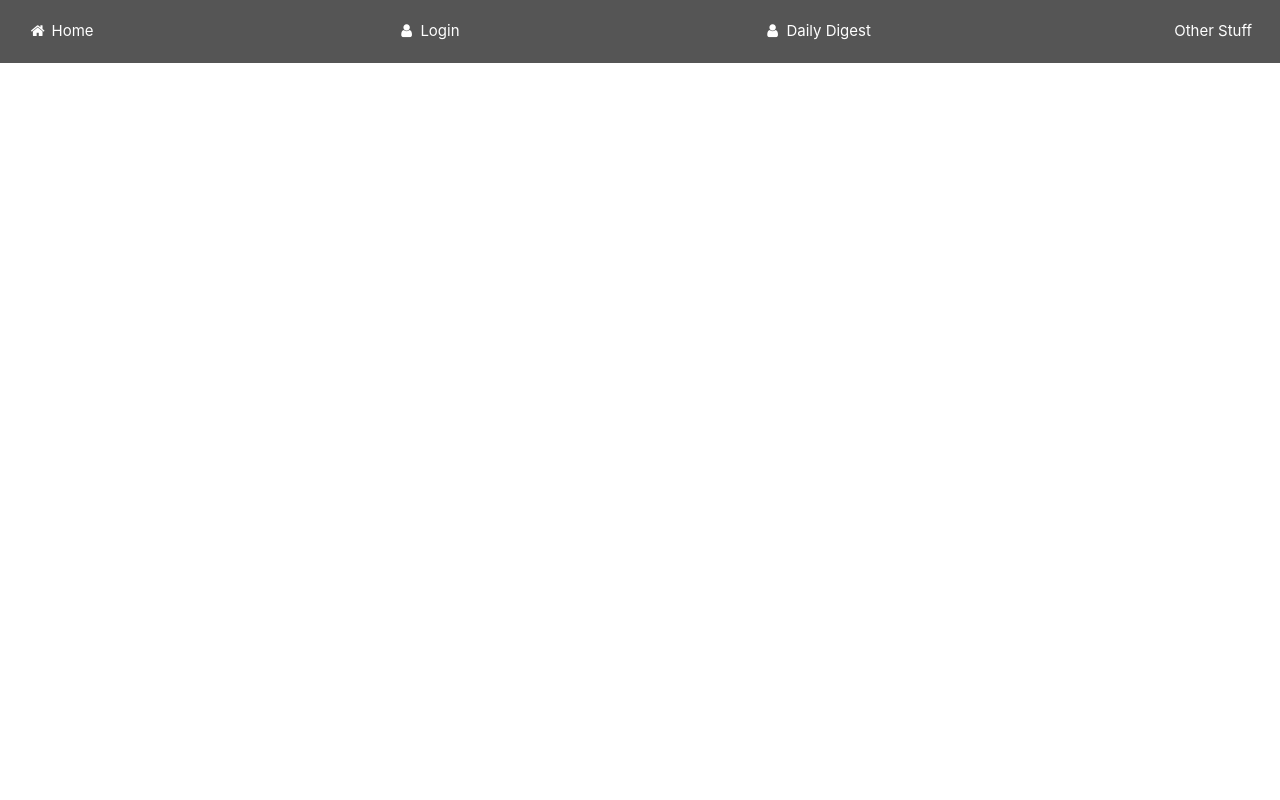
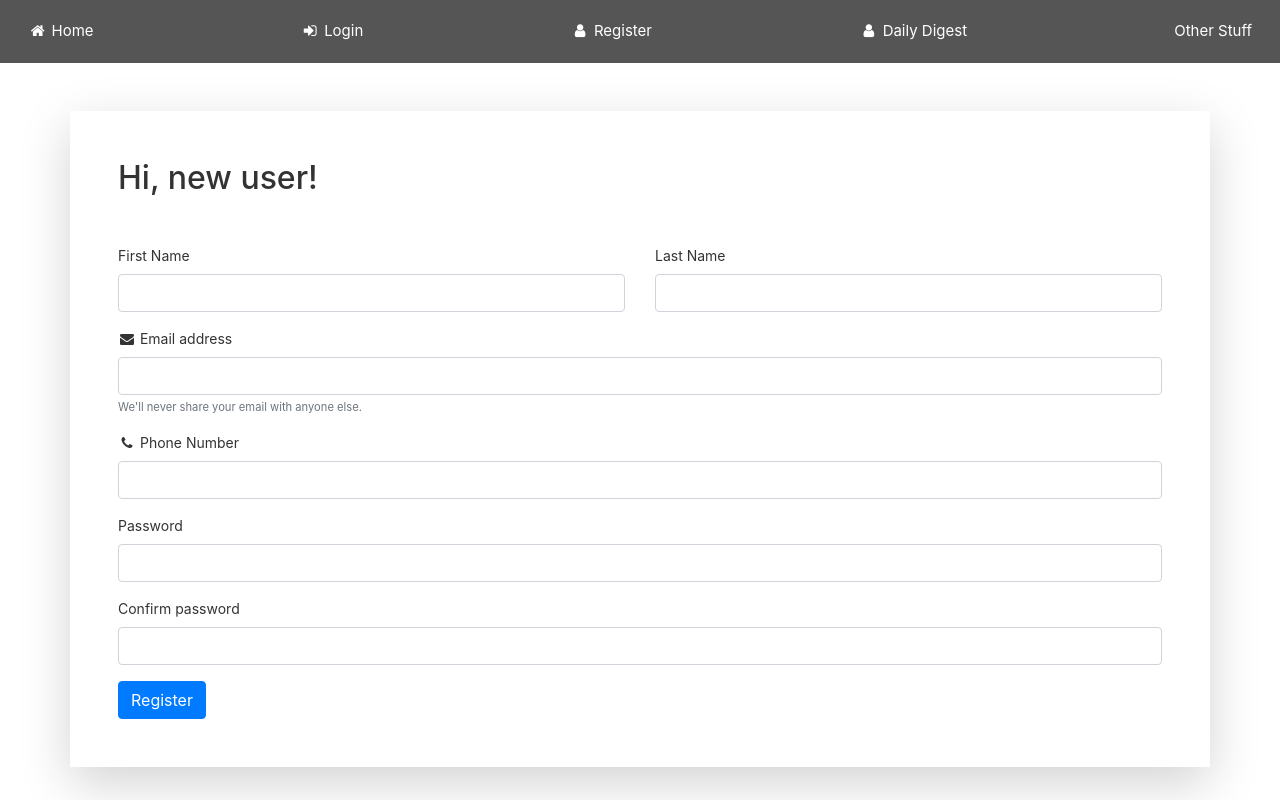
Before and after one commit to TahaKazi11/Food-Tracker-WebApp, an Angular app in the folder web/: page /Register in a window 1280 px wide. Before the commit this address led to /. Built offline with nearby package versions, Linux system fonts and the light colour scheme.

Commit message:
Change: implement the basic template of register portal

```diff
--- a/web/src/app/app.module.ts
+++ b/web/src/app/app.module.ts
@@ -10,6 +10,7 @@ import { NavbarComponent } from './navbar/navbar.component';
 import { DailyDigestComponent } from './daily-digest/daily-digest.component';
 import { RestaurantSummaryComponent } from './restaurant/restaurant-summary/restaurant-summary.component';
 import { MenuComponent } from './menu/menu.component';
+import { RegisterComponent } from './register/register.component';
 
 @NgModule({
   declarations: [
@@ -19,7 +20,8 @@ import { MenuComponent } from './menu/menu.component';
     NavbarComponent,
     DailyDigestComponent,
     RestaurantSummaryComponent,
-    MenuComponent
+    MenuComponent,
+    RegisterComponent
   ],
   imports: [
     BrowserModule,
--- a/web/src/app/navbar/navbar.component.html
+++ b/web/src/app/navbar/navbar.component.html
@@ -2,7 +2,8 @@
 
 <div class="navbar">
     <div routerLink=''><i class="fa fa-fw fa-home"></i> Home</div>
-    <div routerLink='/login'><i class="fa fa-fw fa-user"></i> Login</div>
+    <div routerLink='/login'><i class="fa fa-fw fa-sign-in"></i> Login</div>
+    <div routerLink='/Register'><i class="fa fa-fw fa-user"></i> Register</div>
     <div routerLink='/DailyDigest'><i class="fa fa-fw fa-user"></i> Daily Digest</div>
     <div class="right" routerLink='/login'><i></i> Other Stuff</div>
 </div>
--- /dev/null
+++ b/web/src/app/register/register.component.html
@@ -0,0 +1,35 @@
+<div class="container mt-5 p-5 shadow-lg">
+  <h2 class="mb-5">Hi, new user!</h2>
+  <form>
+    <div class="form-group">
+      <div class="row">
+        <div class="col-6">
+          <label for="firstName">First Name</label>
+          <input type="text" class="form-control" id="firstName" required>
+        </div>
+        <div class="col-6">
+          <label for="lastName">Last Name</label>
+          <input type="text" class="form-control" id="lastName" required>
+        </div>
+      </div>
+    </div>
+    <div class="form-group">
+      <label for="emailAddress"><i class="fa fa-fw fa-envelope"></i> Email address</label>
+      <input type="email" class="form-control" id="emailAddress" aria-describedby="emailHelp" required>
+      <small id="emailHelp" class="form-text text-muted">We'll never share your email with anyone else.</small>
+    </div>
+    <div class="form-group">
+      <label for="phoneNumber"><i class="fa fa-fw fa-phone"></i> Phone Number</label>
+      <input type="number" class="form-control" id="phoneNumber" required>
+    </div>
+    <div class="form-group">
+      <label for="passwordInput">Password</label>
+      <input type="password" class="form-control" id="passwordInput" required>
+    </div>
+    <div class="form-group">
+      <label for="confirmPassword">Confirm password</label>
+      <input type="password" class="form-control" id="confirmPassword" required>
+    </div>
+    <button routerLink='' type="submit" class="btn btn-primary">Register</button>
+  </form>
+</div>
--- /dev/null
+++ b/web/src/app/register/register.component.ts
@@ -0,0 +1,15 @@
+import { Component, OnInit } from '@angular/core';
+
+@Component({
+  selector: 'app-register',
+  templateUrl: './register.component.html',
+  styleUrls: ['./register.component.scss']
+})
+export class RegisterComponent implements OnInit {
+
+  constructor() { }
+
+  ngOnInit() {
+  }
+
+}
```
Also changed, not shown: web/src/app/app-routing.module.ts (+7 -4 lines), web/src/app/register/register.component.scss (added), 1 other file (tests, documents, lock files or other folders).
